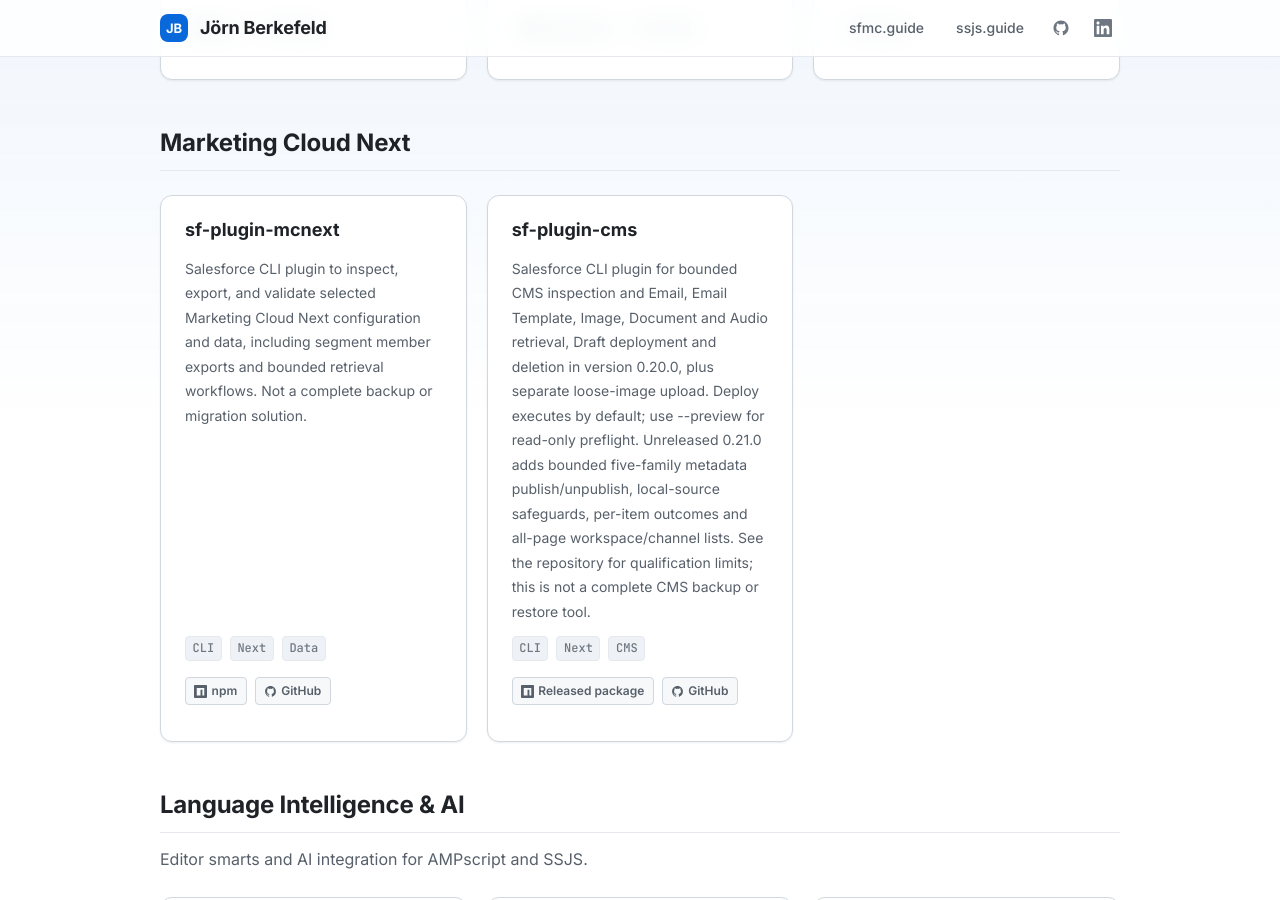
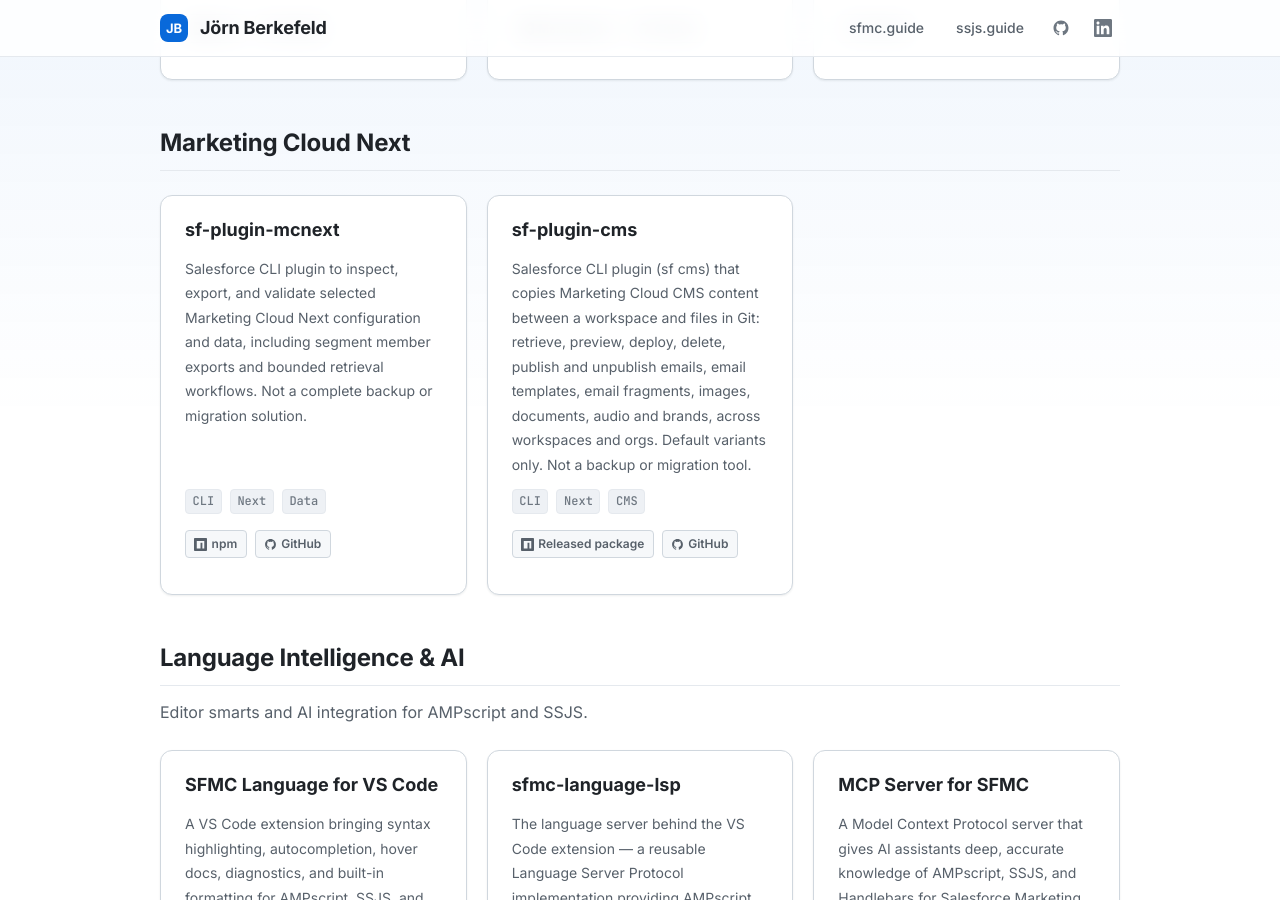
Before and after one commit to JoernBerkefeld/joernberkefeld.com, a Jekyll site: the page built from index.md, in a window 1280 px wide and 900 px high, scrolled down 2302 px. Built offline with Jekyll 4.4.1, drawn with Linux system fonts in a browser that asks for light colours; comment, search, counter and statistics services are not loaded.

Commit message:
Projects: sf-plugin-cms v1 description

```diff
--- a/index.md
+++ b/index.md
@@ -161,7 +161,7 @@ description: "Jörn Berkefeld — Senior Salesforce Technical Architect and open
     </div>
     <div class="project-card">
       <div class="project-title">sf-plugin-cms</div>
-      <p class="project-desc">Salesforce CLI plugin for bounded CMS inspection and Email, Email Template, Image, Document and Audio retrieval, Draft deployment and deletion in version 0.20.0, plus separate loose-image upload. Deploy executes by default; use --preview for read-only preflight. Unreleased 0.21.0 adds bounded five-family metadata publish/unpublish, local-source safeguards, per-item outcomes and all-page workspace/channel lists. See the repository for qualification limits; this is not a complete CMS backup or restore tool.</p>
+      <p class="project-desc">Salesforce CLI plugin (sf cms) that copies Marketing Cloud CMS content between a workspace and files in Git: retrieve, preview, deploy, delete, publish and unpublish emails, email templates, email fragments, images, documents, audio and brands, across workspaces and orgs. Default variants only. Not a backup or migration tool.</p>
       <div class="project-tags"><span class="project-tag">CLI</span><span class="project-tag">Next</span><span class="project-tag">CMS</span></div>
       <div class="project-links">
         <a class="project-link" href="https://www.npmjs.com/package/sf-plugin-cms" target="_blank" rel="noopener">{% include icons/npm.svg %} Released package</a>
```
